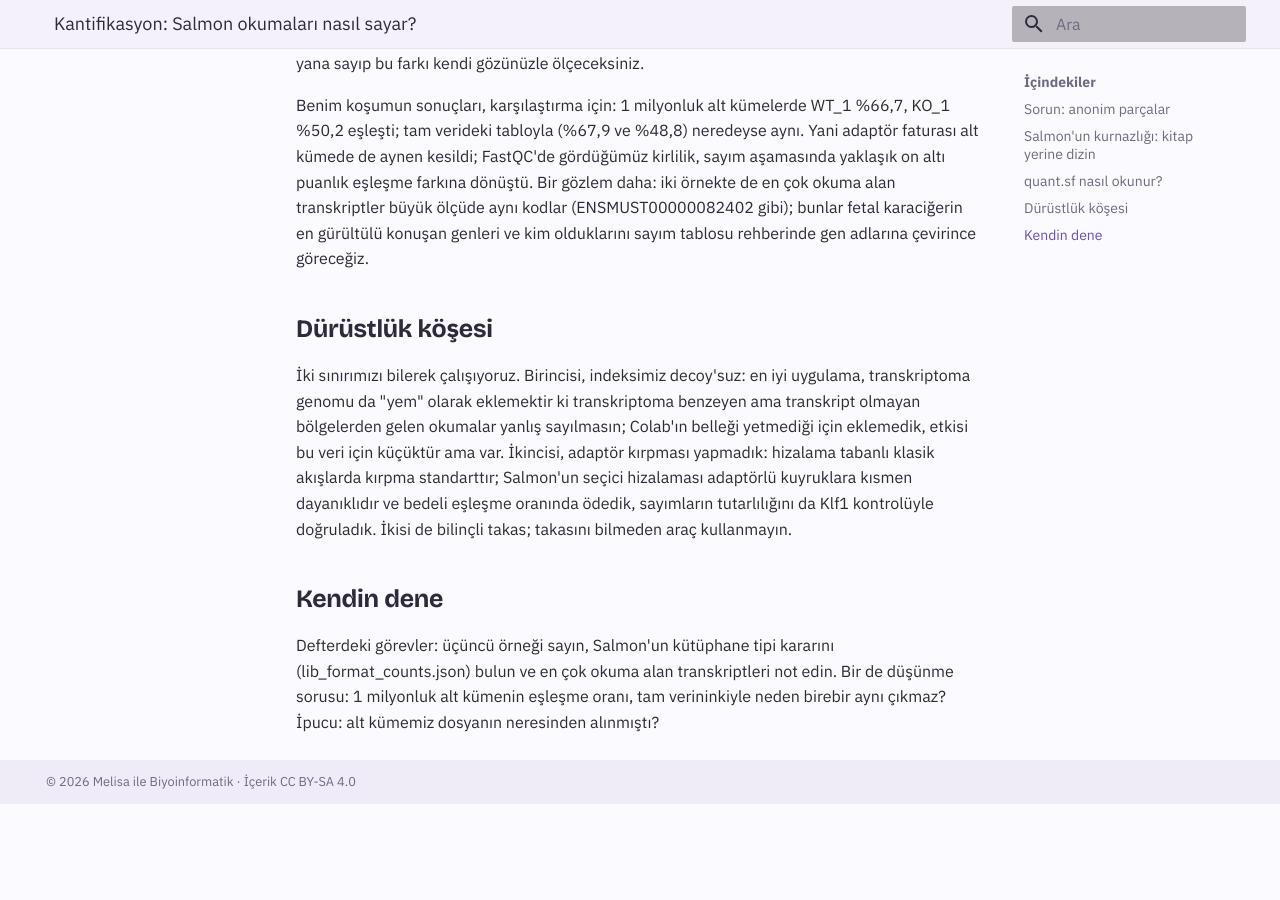
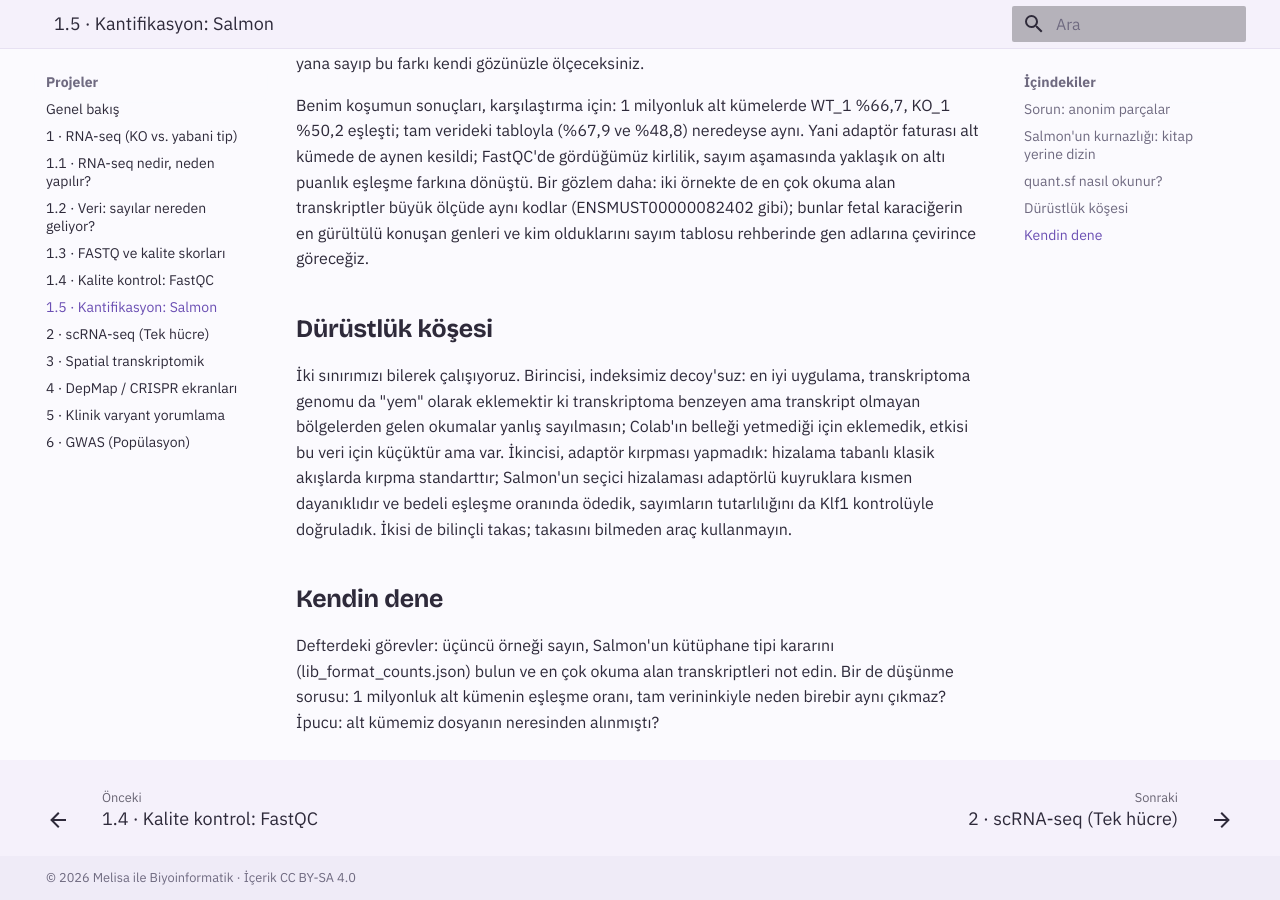
Before and after one commit to melissa-04/melisayla-biyoinformatik, an MkDocs documentation site: the page built from docs/projeler/rna-seq-04.md, in a window 1280 px wide and 900 px high, scrolled down 1153 px. Built offline with MkDocs 1.6.1 and Material for MkDocs 9.7.7, drawn with Linux system fonts in a browser that asks for light colours; before the commit the page ends 1957 px from its top, so only the background shows below that.

Commit message:
Add section on quantification with Salmon

```diff
--- a/mkdocs.yml
+++ b/mkdocs.yml
@@ -28,6 +28,7 @@ nav:
       - "1.2 · Veri: sayılar nereden geliyor?": projeler/rna-seq-veri.md
       - "1.3 · FASTQ ve kalite skorları": projeler/rna-seq-02.md
       - "1.4 · Kalite kontrol: FastQC": projeler/rna-seq-03.md
+      - "1.5 · Kantifikasyon: Salmon": projeler/rna-seq-04.md
       - "2 · scRNA-seq (Tek hücre)": projeler/scrna.md
       - "3 · Spatial transkriptomik": projeler/spatial.md
       - "4 · DepMap / CRISPR ekranları": projeler/depmap.md
```
